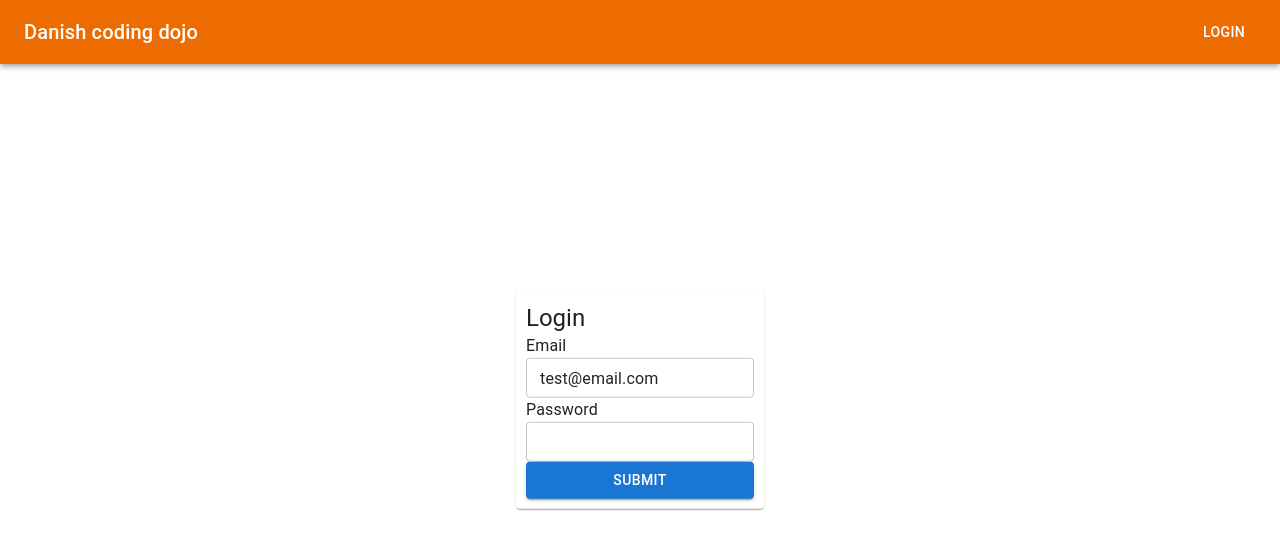
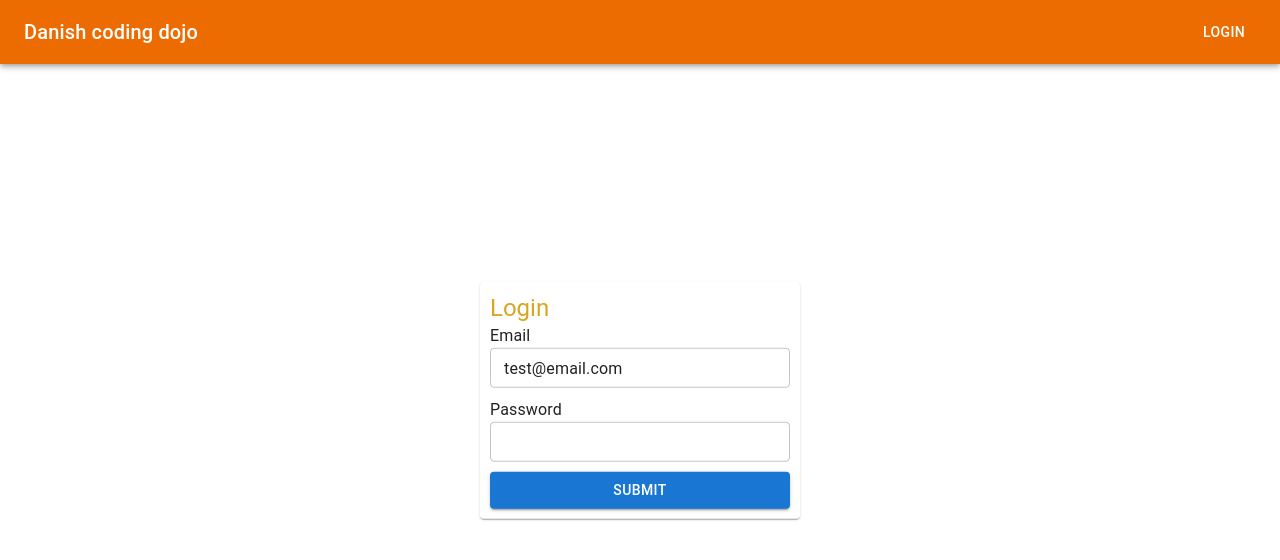
Before and after one commit to danishsadpara/danishspace, a Next.js app: page /login in a window 1280 px wide. Shown: the top 560 px of the page. Built offline with nearby package versions, Linux system fonts and the light colour scheme.

Commit message:
FEATURE: added SPR

```diff
--- a/src/app/login/analytics/styles.ts
+++ b/src/app/login/analytics/styles.ts
@@ -1,21 +1,21 @@
 import { makeStyles } from "@mui/styles";
 
-export const loginStyles = makeStyles(() => ({
+export const Styles = makeStyles(() => ({
   paper: {
-    width: 228,
+    width: 300,
     display: "flex",
     flexDirection: "column",
     position: "absolute",
     top: "50%",
     left: "50%",
     transform: "translate(-50%, -50%)",
-    alignItems: "center",
     padding: "10px",
   },
   title: {
     marginBottom: "20px",
     alignSelf: "flex-start",
     fontWeight: "bolder",
+    color: "rgb(218, 165, 32)",
   },
   textField: {
     width: "100%",
@@ -30,4 +30,10 @@ export const loginStyles = makeStyles(() => ({
     fontSize: "12px",
     color: "red",
   },
+  p20: {
+    padding: 20,
+  },
+  pb10: {
+    paddingBottom: 10,
+  },
 }));
--- /dev/null
+++ b/src/app/login/components/FormFields.tsx
@@ -0,0 +1,38 @@
+import React from "react";
+import { TextField, Typography, Box } from "@mui/material";
+import { Styles } from "../analytics/styles";
+
+interface FormFieldProps {
+  field: {
+    name: string;
+    label?: string;
+    type?: string;
+  };
+  register: any;
+  error: any;
+}
+
+const FormField: React.FC<FormFieldProps> = ({ field, register, error }) => {
+  const classes = Styles();
+
+  return (
+    <Box>
+      <Typography>
+        {field.label ?? (
+          <span className={classes.helperText}>
+            pass label from schema to show here
+          </span>
+        )}
+      </Typography>
+      <TextField
+        type={field.type ?? "text"}
+        size="small"
+        className={classes.textField ?? ""}
+        {...register(field.name)}
+      />
+      {error && <span className={classes.helperText}>{error.message}</span>}
+    </Box>
+  );
+};
+
+export default FormField;
--- /dev/null
+++ b/src/app/login/components/FromSubmission.tsx
@@ -0,0 +1,62 @@
+// FormSubmission.tsx
+import React from "react";
+import { Button, Typography, Paper, Box } from "@mui/material";
+import { SubmitHandler, useForm } from "react-hook-form";
+import { zodResolver } from "@hookform/resolvers/zod";
+import { LoginSchema, formFields, schema } from "../analytics/schema";
+import FormField from "./FormFields";
+import { Styles } from "../analytics/styles";
+
+const FormSubmission: React.FC = () => {
+  const {
+    register,
+    handleSubmit,
+    setError,
+    formState: { errors, isSubmitting },
+  } = useForm<formFields>({
+    defaultValues: {
+      email: "test@email.com",
+    },
+    resolver: zodResolver(schema),
+  });
+  const classes = Styles();
+  const onSubmitFn: SubmitHandler<formFields> = async (data) => {
+    try {
+      await new Promise((resolve) => setTimeout(resolve, 1000));
+      console.log(data);
+      throw new Error();
+    } catch {
+      setError("root", {
+        message: "This error belongs to the whole form",
+      });
+    }
+  };
+
+  return (
+    <form onSubmit={handleSubmit(onSubmitFn)}>
+      {LoginSchema.map((field, index) => (
+        <Box className={classes.pb10} key={index}>
+          <FormField
+            field={field}
+            register={register}
+            error={errors[field.name]}
+          />
+        </Box>
+      ))}
+      <Button
+        type="submit"
+        variant="contained"
+        color="primary"
+        disabled={isSubmitting}
+        className={classes.submitButton}
+      >
+        {isSubmitting ? "loading..." : "Submit"}
+      </Button>
+      {errors.root && (
+        <span className={classes.helperText}>{errors.root.message}</span>
+      )}
+    </form>
+  );
+};
+
+export default FormSubmission;
--- a/src/app/login/page.tsx
+++ b/src/app/login/page.tsx
@@ -1,79 +1,20 @@
 "use client";
+import { Paper, Typography } from "@mui/material";
 import React from "react";
-import { Paper, TextField, Typography, Button, Box } from "@mui/material";
-import { loginStyles } from "./analytics/styles";
-import { LoginSchema, formFields, schema } from "./analytics/schema";
-import { SubmitHandler, useForm } from "react-hook-form";
-import { zodResolver } from "@hookform/resolvers/zod";
+import { Styles } from "./analytics/styles";
+import FormSubmission from "./components/FromSubmission";
 
 const LoginForm: React.FC = () => {
-  const classes = loginStyles();
-  const {
-    register,
-    handleSubmit,
-    setError,
-    formState: { errors, isSubmitting },
-  } = useForm<formFields>({
-    defaultValues: {
-      email: "test@email.com",
-    },
-    resolver: zodResolver(schema),
-  });
-
-  const onSubmitFn: SubmitHandler<formFields> = async (data) => {
-    try {
-      await new Promise((resolve) => setTimeout(resolve, 1000));
-      console.log(data);
-      throw new Error();
-    } catch {
-      setError("root", { message: "This error belongs to the whole form" });
-    }
-  };
+  const classes = Styles();
 
   return (
     <Paper className={classes.paper}>
       <Typography variant="h5" className={classes.title}>
         Login
       </Typography>
-
-      <form onSubmit={handleSubmit(onSubmitFn)}>
-        {LoginSchema.map((field, index) => (
-          <Box key={index}>
-            <Typography>
-              {field.label ?? (
-                <span className={classes.helperText}>
-                  pass label from schema to show here
-                </span>
-              )}
-            </Typography>
-            <TextField
-              key={index}
-              type={field.type ?? "text"}
-              size="small"
-              className={classes.textField ?? ""}
-              {...register(field.name)}
-            />
-            {errors[field.name] && (
-              <span className={classes.helperText}>
-                {errors[field.name]?.message}
-              </span>
-            )}
-          </Box>
-        ))}
-
-        <Button
-          type="submit"
-          variant="contained"
-          color="primary"
-          disabled={isSubmitting}
-          className={classes.submitButton}
-        >
-          {isSubmitting ? "loading..." : "Submit"}
-        </Button>
-        {errors.root && (
-          <span className={classes.helperText}>{errors.root.message}</span>
-        )}
-      </form>
+      {/* <Paper className={classes.p20}> */}
+      <FormSubmission />
+      {/* </Paper> */}
     </Paper>
   );
 };
```
